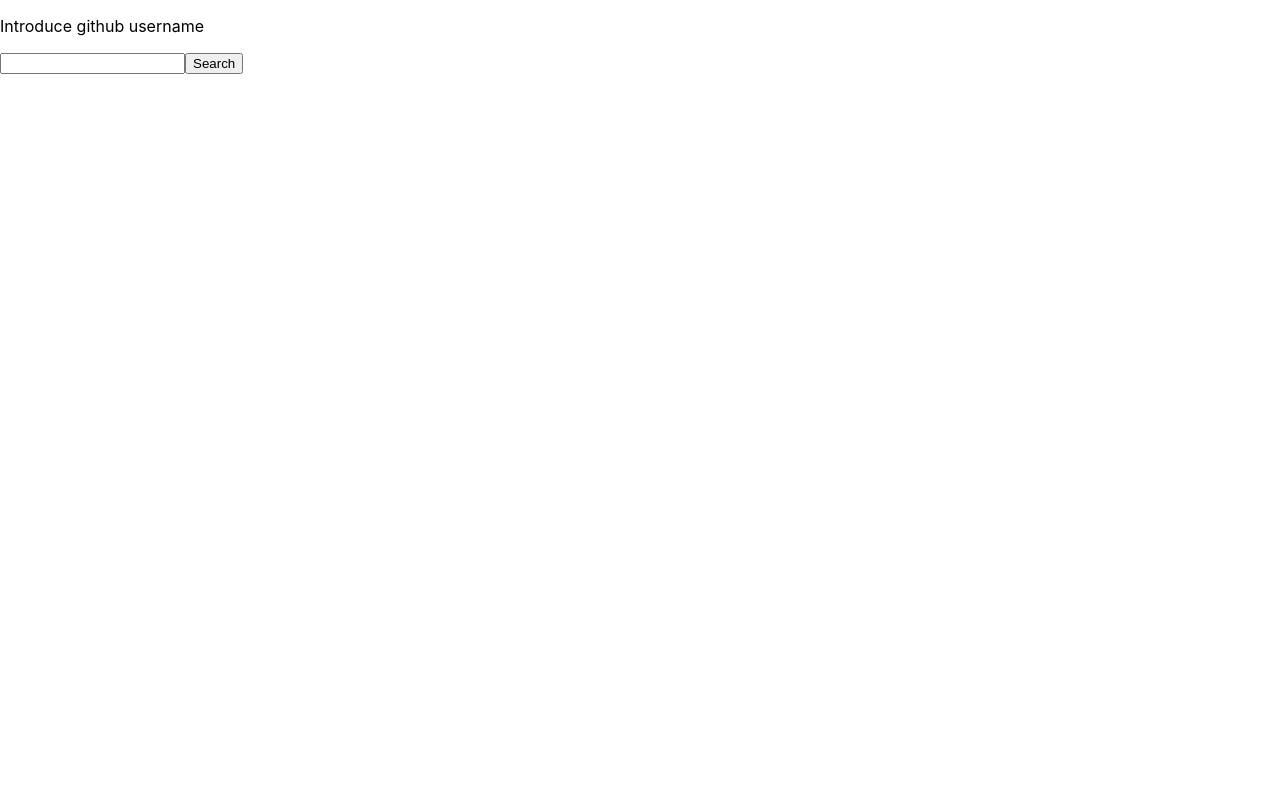
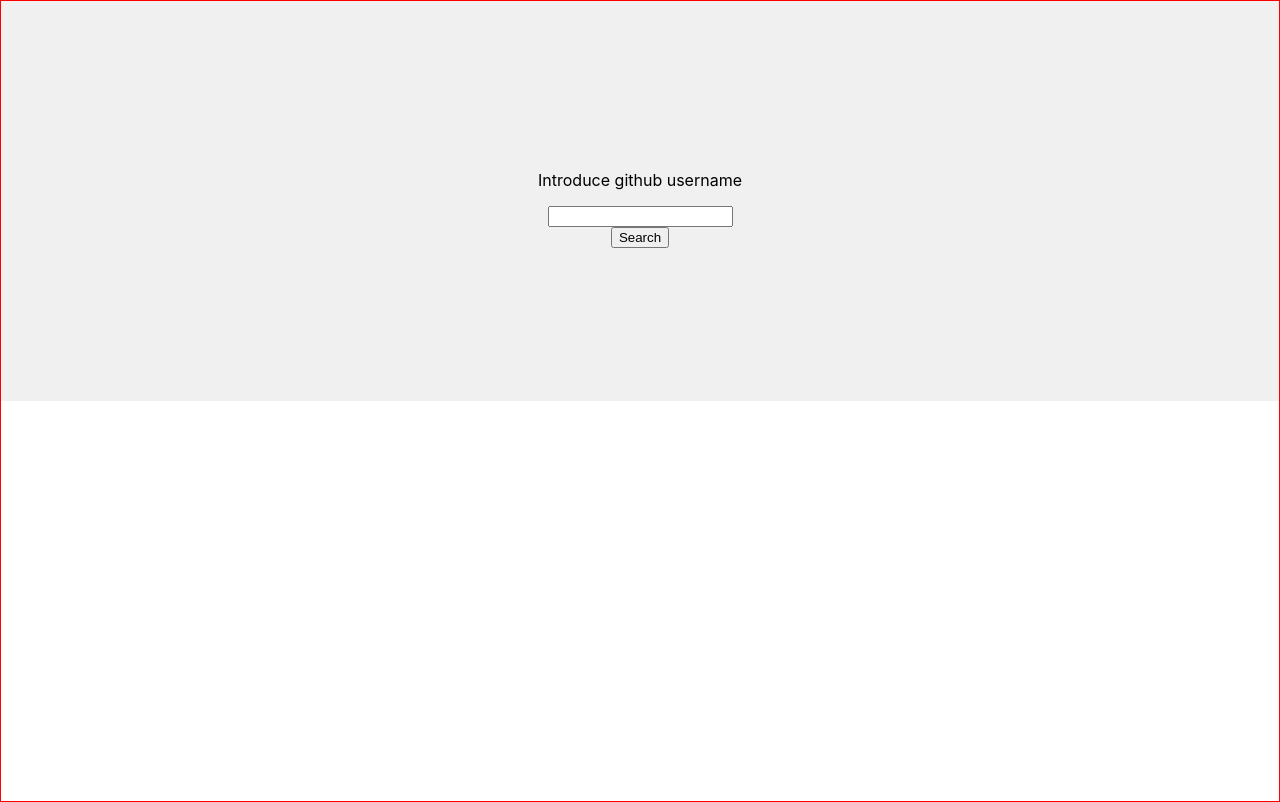
Before and after one commit to speratae/github-repo-viewer, a React (Create React App) app: page / in a window 1280 px wide. Built offline with nearby package versions, Linux system fonts and the light colour scheme.

Commit message:
user search css and modif

```diff
--- a/src/components/UserPage.tsx
+++ b/src/components/UserPage.tsx
@@ -1,4 +1,4 @@
-import { useEffect, useState } from 'react';
+import { useCallback, useEffect, useState } from 'react';
 import { Language, Repository, User } from '../utils/types'
 import { fetchRepositories } from '../api/repoRequest';
 import { useLocation, useNavigate } from 'react-router-dom';
@@ -100,7 +100,7 @@ function UserPage (  ) {
     ? repositories.filter((repo) => languages[repo.name]?.[selectedLanguage])
     : repositories; */
 
-    const filterDisplayedRepositories = () => {
+    const filterDisplayedRepositories = useCallback(() => {
         let filteredRepos = repositories;
         if (searchedRepositories) {
             filteredRepos = filteredRepos.filter((repo) => repo.name.includes(searchedRepositories));
@@ -109,7 +109,7 @@ function UserPage (  ) {
             filteredRepos = filteredRepos.filter((repo) => languages[repo.name]?.[selectedLanguage]);
         }
         setFilteredRepositories(filteredRepos);
-    }
+    }, [repositories, searchedRepositories, selectedLanguage, languages])
 
     const allLanguages = Object.values(languages) // takes the values of the languages object
         .flatMap(langObj => Object.keys(langObj)) // flatten the array of language objects into a single array of languages
@@ -119,6 +119,24 @@ function UserPage (  ) {
                                                         // .user: accesses the user property from the casted object
     //console.log(user);
     //console.log(languages);
+
+    const resetQuery = () => {
+      setFilteredRepositories(repositories);
+    }
+
+    useEffect(() => {
+      console.log('Selected Language (from state):', selectedLanguage);
+      filterDisplayedRepositories();
+    }, [selectedLanguage, filterDisplayedRepositories]);
+
+    const setLanguageFilter = (e: React.ChangeEvent<HTMLSelectElement>) => {
+      const newSelectedLanguage = e.target.value;
+      setSelectedLanguage(newSelectedLanguage);
+      console.log('Selected Language (from event):', newSelectedLanguage);
+      console.log('Selected Language (from state):', selectedLanguage);
+      filterDisplayedRepositories();
+    };
+
 
     return (
         <>
@@ -144,7 +162,7 @@ function UserPage (  ) {
                             <select
                             id="languageFilter"
                             value={selectedLanguage}
-                            onChange={(e) => setSelectedLanguage(e.target.value)}
+                            onChange={/* (e) => setSelectedLanguage(e.target.value) */  (e) => setLanguageFilter(e)}
                             >
                             <option value="">All Languages</option>
                             {allLanguages.map((lang) => (
@@ -153,6 +171,12 @@ function UserPage (  ) {
                                 </option>
                             ))}
                             </select>
+
+                            { (selectedLanguage || searchedRepositories) && (
+                              <>
+                              <p onClick={resetQuery}>Clear filter</p>
+                              </>
+                            )}
 
                             {filteredRepositories.map((repository) => (
                                 <div key={repository.id}>
--- a/src/components/searchUser.tsx
+++ b/src/components/searchUser.tsx
@@ -3,19 +3,30 @@ import React, { useState } from 'react';
 import { fetchUser } from '../api/userRequest';
 import { User } from '../utils/types'
 import { useNavigate } from 'react-router-dom';
+import '../css/searchPageStyle.css'
+import '../css/cardStyle.css'
 
 function SearchUser() {
 
     const [user, setUser] = useState<User | null>(null); // before search user is null
     const [searchedUser, setSearchedUser] = useState<string>('');
+    const [userFound, setUserFound] = useState<boolean>(true);
     const navigate = useNavigate();
 
 
     const getUser = async () => {
       try {
         const userData = await fetchUser(searchedUser);
-        setUser(userData);
-        //console.log('User data:', userData);
+
+        if (userData.message === 'Not Found') {
+          //console.log('User not found');
+          setUserFound(false);
+        } else {
+          setUser(userData);
+          setUserFound(true);
+          //console.log('User data:', userData);
+        }
+
       } catch (error: any) {
         throw new Error(error.message);
       }
@@ -29,8 +40,9 @@ function SearchUser() {
     };
 
     return (
-      <div>
-        <div>
+      <div id='container'>
+
+        <div id='search-area'>
           <p>Introduce github username</p>
           <input
           type='text'
@@ -40,15 +52,29 @@ function SearchUser() {
           <button onClick={getUser}>Search</button>
         </div>
 
-        {user && ( // only render if user is not null
-        <div>
-          <h1>Found User</h1>
-          <p>{JSON.stringify(user)}</p>
-          <p>{user.name}</p>
-          <p
-           onClick={navigateToUserPage}> {user.login}</p>
-          <p>{user.bio}</p>
-        </div>
+        {!userFound && (
+          <div className='user-area'>
+            <h3>Your search did not match any users</h3>
+          </div>
+        )}
+
+        {userFound && user && (
+          <div className='user-area'>
+            <div className='card'>
+
+              <div className='card-img'>
+                <img src={user.avatar_url} alt='avatar'></img>
+              </div>
+
+              <div className='card-content'>
+                <h3 className='card-title'>{user.name}</h3>
+                <h3
+                className='card-login'
+                onClick={navigateToUserPage}> {user.login}</h3>
+                <p className='card-description'>{user.bio}</p>
+              </div>
+            </div>
+          </div>
       )}
       </div>
     );
--- /dev/null
+++ b/src/css/cardStyle.css
@@ -0,0 +1,35 @@
+div.card {
+    border: 1px solid #f0f0f0;
+    padding: 15px;
+    border-radius: 10px;
+    width: 60%;
+    display: flex;
+    align-items: center;
+    justify-content: center;
+}
+
+.card .card-img {
+    flex: 0 0 auto;
+    border: 1px solid green;
+    max-width: 18%;
+}
+
+.card .card-img img {
+    border: 1px solid blue;
+    border-radius: 50%;
+    max-width: 100%;
+}
+
+.card .card-content {
+    flex: 1;
+    border: 1px solid pink;
+}
+
+.card .card-login {
+    color: blue;
+}
+
+.card .card-login:hover {
+    text-decoration: underline;
+    cursor: pointer;
+}
--- /dev/null
+++ b/src/css/searchPageStyle.css
@@ -0,0 +1,32 @@
+html, body, #root {
+    height: 100%;
+}
+
+div #container {
+    display: flex;
+    flex-direction: column;
+    /* align-items: center;
+    justify-content: center; */
+    height: 100%;
+    border: 1px solid red;
+}
+
+#search-area {
+    background-color: #f0f0f0; /* Light gray background */
+    flex: 1; /* Take up remaining vertical space */
+    max-height: 50%;
+
+    display: flex;
+    flex-direction: column;
+    align-items: center;
+    justify-content: center;
+}
+
+.user-area {
+    flex: 1;
+
+    display: flex;
+    flex-direction: column;
+    align-items: center;
+    justify-content: center;
+}
--- a/src/utils/types.ts
+++ b/src/utils/types.ts
@@ -2,6 +2,7 @@ export type User = {
     name: string;
     login: string;
     bio: string;
+    avatar_url: string;
 }
 
 export type Repository = {
```
